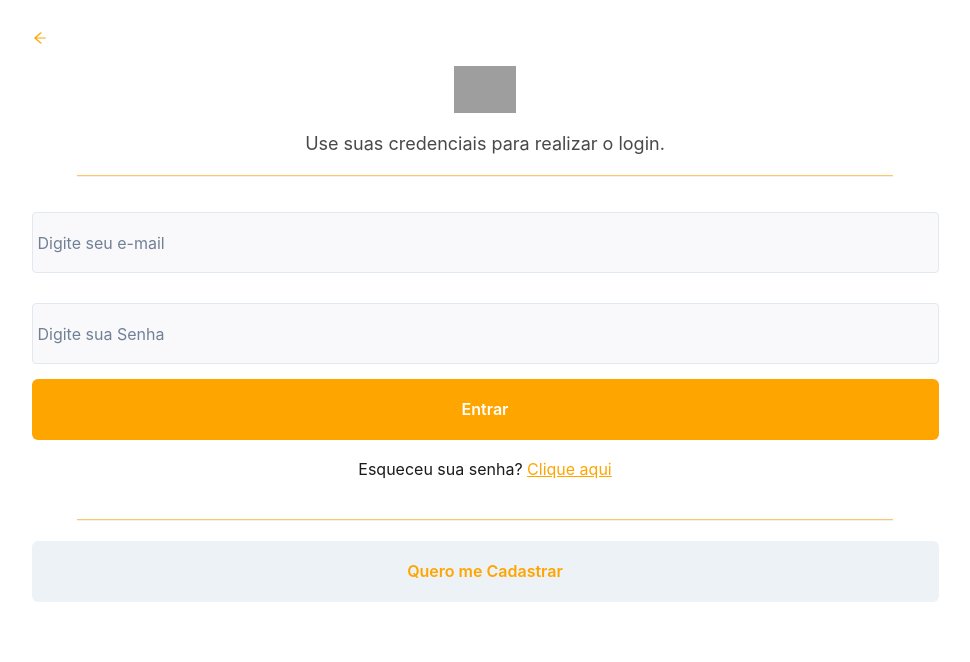
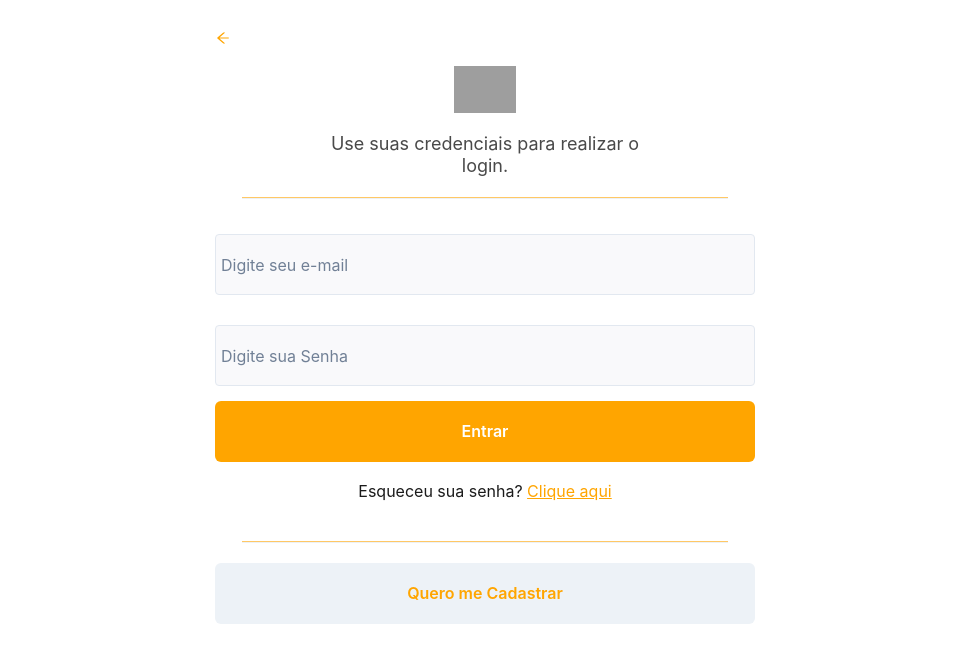
Before and after one commit to Lukas2094/DeliveryProject, a Next.js app in the folder delivery_food/: page /Login in a window 1280 px wide. Shown: the top 662 px of the page, without its empty margins (155-1125 px from the left). Built offline with nearby package versions, Linux system fonts and the light colour scheme; grey boxes are pictures that could not be loaded.

Commit message:
maxwidth container

```diff
--- a/delivery_food/styles/login.ts
+++ b/delivery_food/styles/login.ts
@@ -14,7 +14,7 @@ export const Container = styled.div`
 
 
     @media (min-width: 1024px) {
-        max-width: 967px;
+        max-width: 600px;
         margin: 0 auto;
     }
 
```
